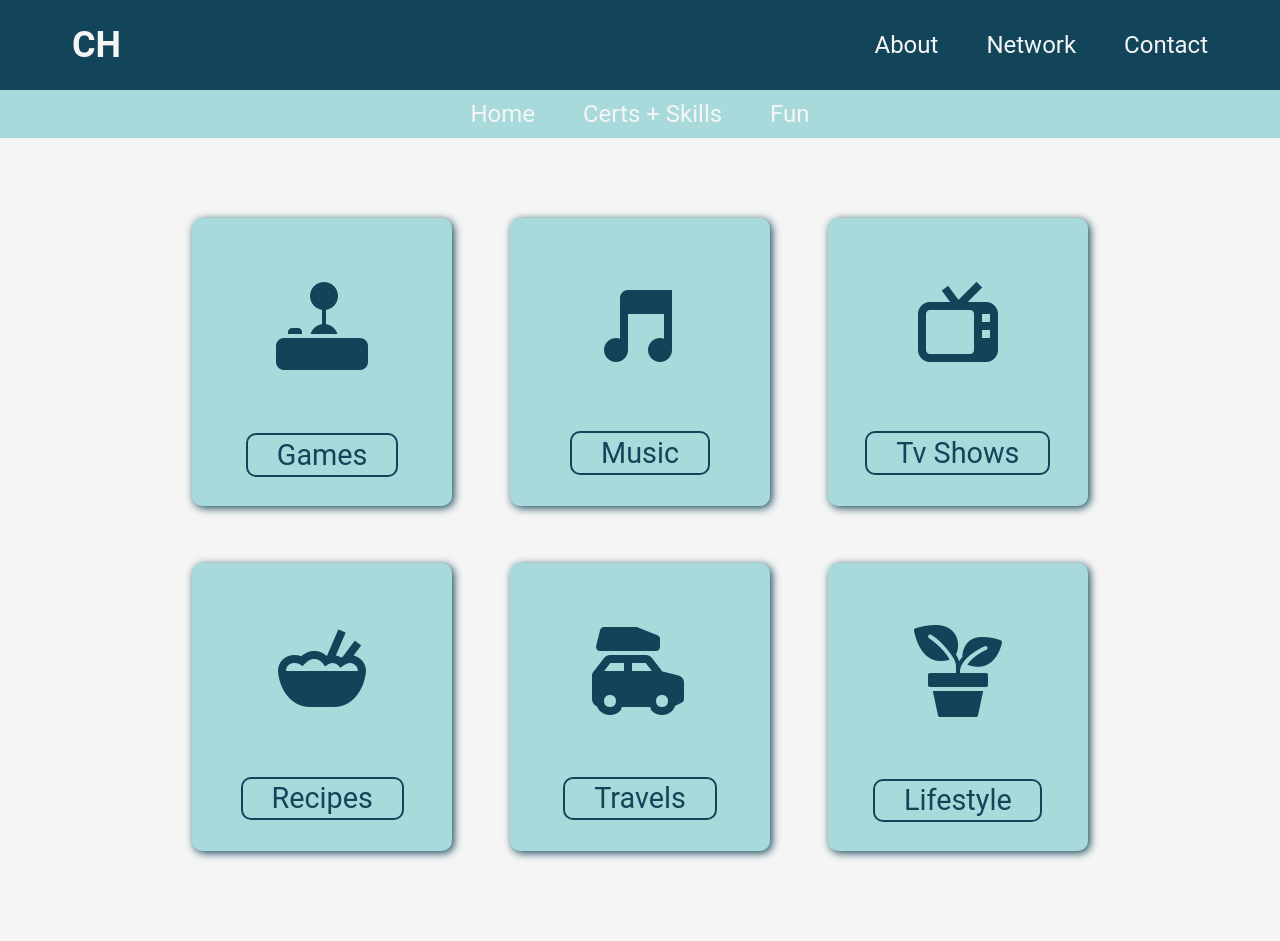
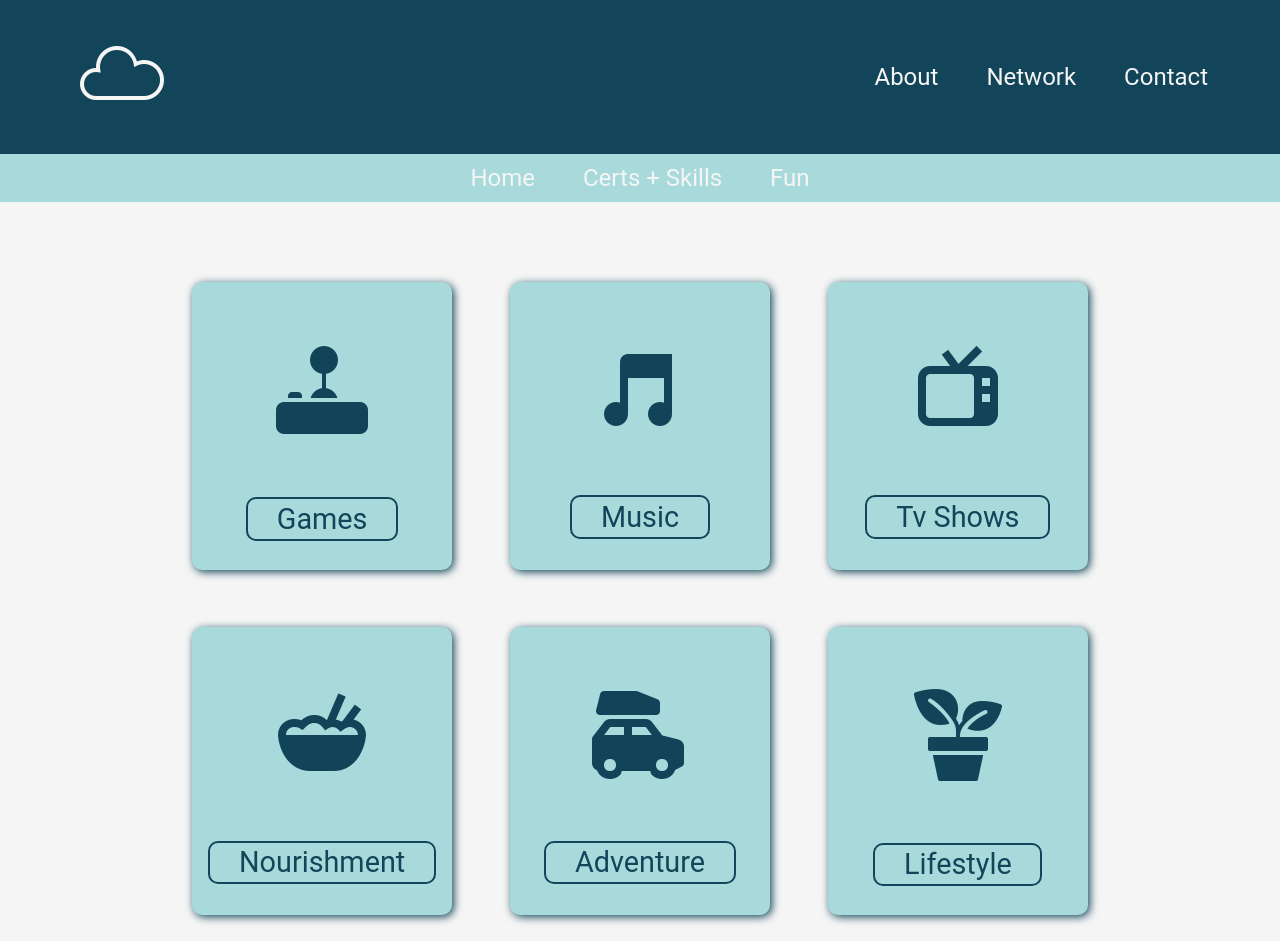
Before and after one commit to CH-Webdev/portfolio, a website: page dist/fun.html in a window 1280 px wide. Shown: the top 941 px of the page. Drawn offline with Linux system fonts and the light colour scheme.

Commit message:
icon changes and rewording

```diff
--- a/dist/css/style.css
+++ b/dist/css/style.css
@@ -71,9 +71,7 @@ body {
 
 
 
-.navbar .logo a:hover {
-  color: var(--secondary);
-}
+
 
 .nav-btn {
     display: flex;
@@ -267,6 +265,11 @@ body {
   grid-template-rows: 1fr 1fr;
   gap: 2em;
   width: 70vw;
+
+}
+
+.filter-light {
+  filter: invert(100%) sepia(41%) saturate(92%) hue-rotate(295deg) brightness(118%) contrast(92%);
 
 }
 
--- a/dist/fun.html
+++ b/dist/fun.html
@@ -12,7 +12,7 @@
       crossorigin="anonymous"
       referrerpolicy="no-referrer"
     />
-    <title>My Portfolio</title>
+    <title>Chad's Cloud</title>
   </head>
   <body>
     <!-- ------ -->
@@ -24,7 +24,9 @@
     <div class="header">
       <div class="top-header navbar">
         <div class="logo">
-          <h2><a href="index.html">CH</a></h2>
+          <a href="index.html"
+            ><img src="img/icons8-clouds-100.png" class="filter-light" alt=""
+          /></a>
         </div>
         <ul class="nav-btn">
           <li><a href="about.html">About</a></li>
@@ -69,7 +71,7 @@
           </div>
           <div class="fun-box">
             <img src="img/icons8-rice-bowl-96.png" class="filter-dark" alt="" />
-            <a href="#">Recipes</a>
+            <a href="#">Nourishment</a>
           </div>
           <div class="fun-box">
             <img
@@ -77,7 +79,7 @@
               class="filter-dark"
               alt=""
             />
-            <a href="#">Travels</a>
+            <a href="#">Adventure</a>
           </div>
           <div class="fun-box">
             <img
```
Also changed, not shown: dist/about.html (+4 -2 lines), dist/contact.html (+4 -2 lines), dist/index.html (+4 -2 lines), dist/skills.html (+4 -2 lines), dist/img/icons8-clouds-100.png (added).
